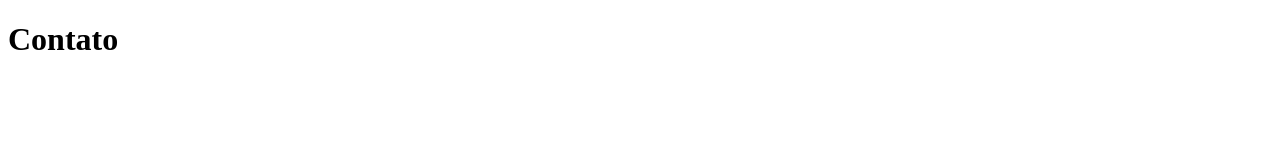
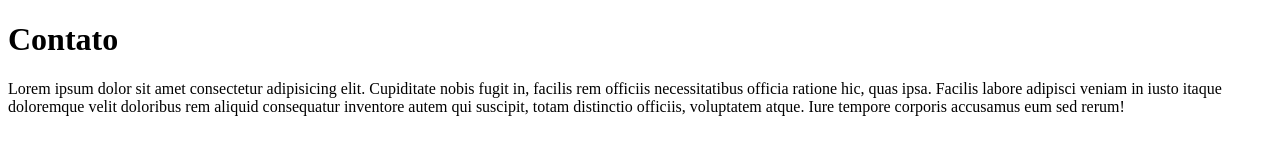
Before and after one commit to Rafael-Feitosa-santos/sistema-de-cadastro, a plain HTML site: page contato.html in a window 1280 px wide. Drawn offline with Linux system fonts and the light colour scheme.

Commit message:
inserindo texto

```diff
--- a/contato.html
+++ b/contato.html
@@ -7,5 +7,7 @@
 </head>
 <body>
     <h1>Contato</h1>
+
+    <p>Lorem ipsum dolor sit amet consectetur adipisicing elit. Cupiditate nobis fugit in, facilis rem officiis necessitatibus officia ratione hic, quas ipsa. Facilis labore adipisci veniam in iusto itaque doloremque velit doloribus rem aliquid consequatur inventore autem qui suscipit, totam distinctio officiis, voluptatem atque. Iure tempore corporis accusamus eum sed rerum!</p>
 </body>
 </html>
```
